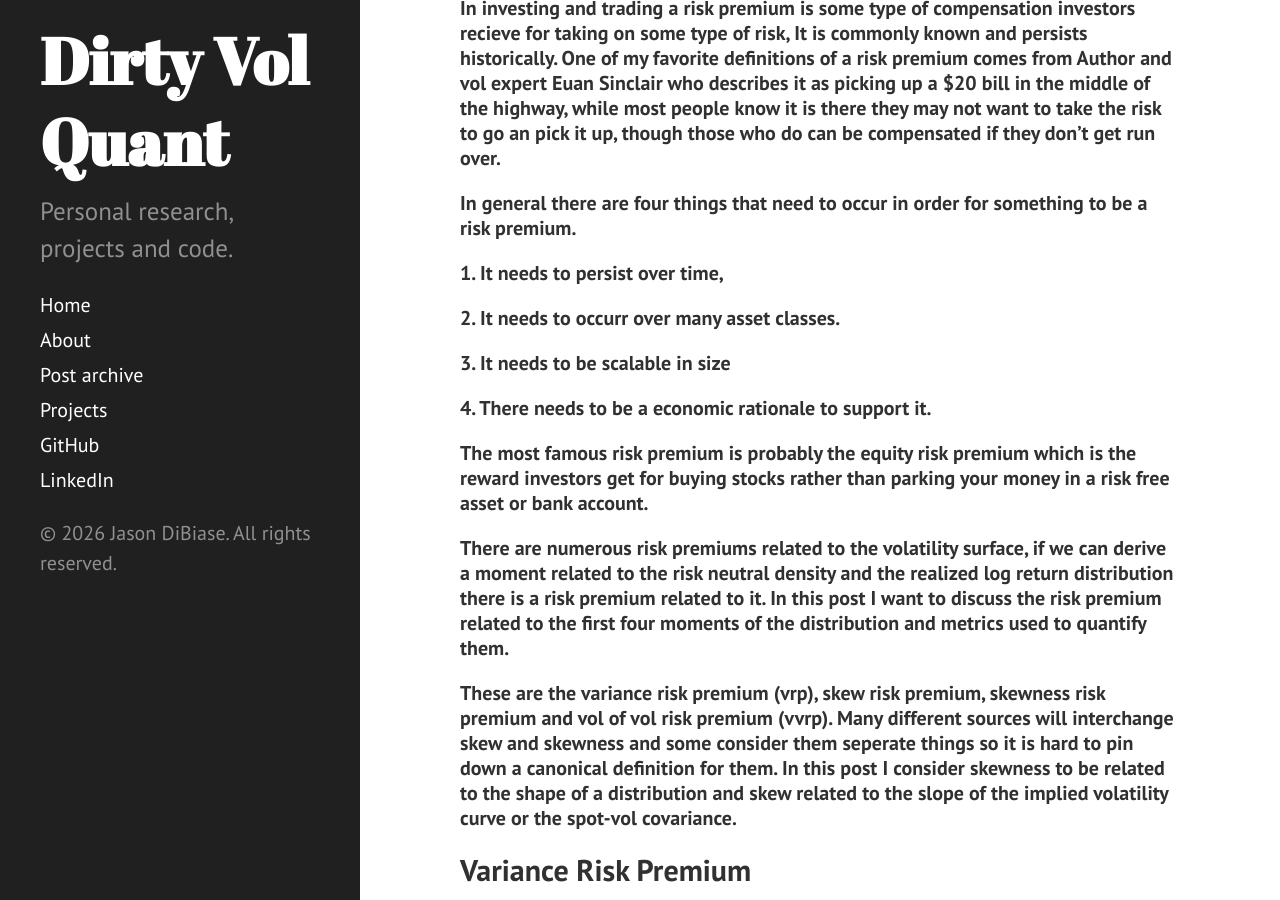
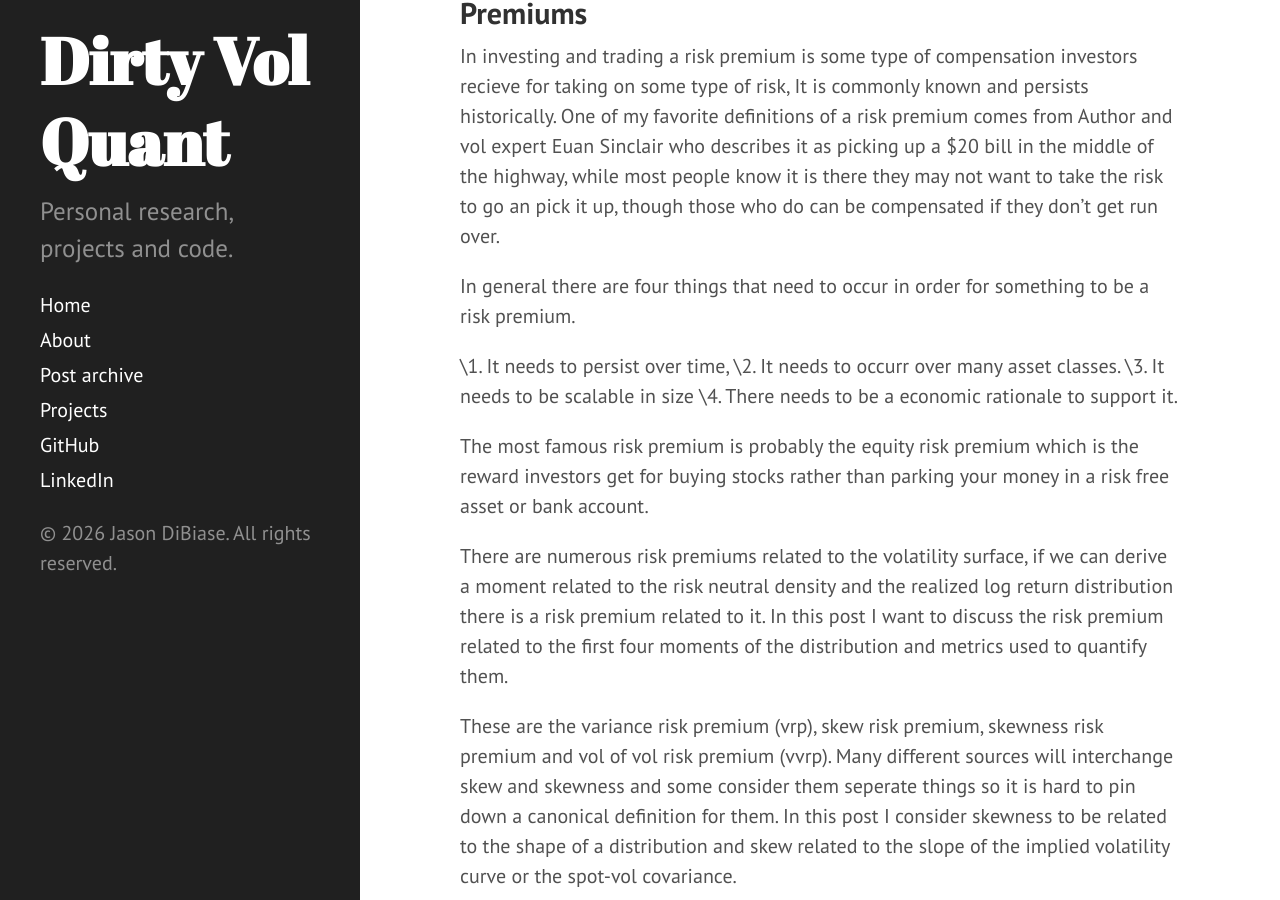
Before and after one commit to dibiasej/dibiasej.github.io, a Jekyll site: the page built from _posts/2026-05-24-Volatility-Surface-Risk-Premiums.md, in a window 1280 px wide and 900 px high, scrolled down 604 px. Built offline with Jekyll 4.4.1, drawn with Linux system fonts in a browser that asks for light colours; Markdown is read by kramdown in place of the engine named in the settings.

```diff
--- a/_posts/2026-05-24-Volatility-Surface-Risk-Premiums.md
+++ b/_posts/2026-05-24-Volatility-Surface-Risk-Premiums.md
@@ -6,28 +6,28 @@
 
 ## Intro
 
-##### Hi all, this is my first shot at writing and hopefully something I will continue to do. I plan on adding many posts about volatility, derivatvies and other quant finance related topics and maybe some cs and math topics as well. I am by no means a seasoned proffesional and currently still in my learning journey so if you see something in any of my posts you disagree with or think is blatantly wrong please share with me, also if you just want to reach out and connect my dms on LinkedIn and X are always open. If you are a seasoned proffesional and did somehow end up here please don't hesitate to call me out on any stupid things I may be saying, this is a learning journey and I hope myself and the readers can get something out of it. All of the code and charts in this post can be found on my github, you can look at Volatility-Surface-Risk-Premiums for results related to this post and py_op for the backend calculations. Now onto the good stuff, were going to look into risk premiums specifically related to volatility surfaces.
+Hi all, this is my first shot at writing and hopefully something I will continue to do. I plan on adding many posts about volatility, derivatvies and other quant finance related topics and maybe some cs and math topics as well. I am by no means a seasoned proffesional and currently still in my learning journey so if you see something in any of my posts you disagree with or think is blatantly wrong please share with me, also if you just want to reach out and connect my dms on LinkedIn and X are always open. If you are a seasoned proffesional and did somehow end up here please don't hesitate to call me out on any stupid things I may be saying, this is a learning journey and I hope myself and the readers can get something out of it. All of the code and charts in this post can be found on my github, you can look at Volatility-Surface-Risk-Premiums for results related to this post and py_op for the backend calculations. Now onto the good stuff, were going to look into risk premiums specifically related to volatility surfaces.
 
 ## Premiums
-###### In investing and trading a risk premium is some type of compensation investors recieve for taking on some type of risk, It is commonly known and persists historically. One of my favorite definitions of a risk premium comes from Author and vol expert Euan Sinclair who describes it as picking up a $20 bill in the middle of the highway, while most people know it is there they may not want to take the risk to go an pick it up, though those who do can be compensated if they don't get run over.
+In investing and trading a risk premium is some type of compensation investors recieve for taking on some type of risk, It is commonly known and persists historically. One of my favorite definitions of a risk premium comes from Author and vol expert Euan Sinclair who describes it as picking up a $20 bill in the middle of the highway, while most people know it is there they may not want to take the risk to go an pick it up, though those who do can be compensated if they don't get run over.
 
-###### In general there are four things that need to occur in order for something to be a risk premium.
+In general there are four things that need to occur in order for something to be a risk premium.
 
-##### 1. It needs to persist over time,
-##### 2. It needs to occurr over many asset classes.
-##### 3. It needs to be scalable in size
-##### 4. There needs to be a economic rationale to support it.
+\1. It needs to persist over time,
+\2. It needs to occurr over many asset classes.
+\3. It needs to be scalable in size
+\4. There needs to be a economic rationale to support it.
 
-###### The most famous risk premium is probably the equity risk premium which is the reward investors get for buying stocks rather than parking your money in a risk free asset or bank account.
+The most famous risk premium is probably the equity risk premium which is the reward investors get for buying stocks rather than parking your money in a risk free asset or bank account.
 
-###### There are numerous risk premiums related to the volatility surface, if we can derive a moment related to the risk neutral density and the realized log return distribution there is a risk premium related to it. In this post I want to discuss the risk premium related to the first four moments of the distribution and metrics used to quantify them.
+There are numerous risk premiums related to the volatility surface, if we can derive a moment related to the risk neutral density and the realized log return distribution there is a risk premium related to it. In this post I want to discuss the risk premium related to the first four moments of the distribution and metrics used to quantify them.
 
-###### These are the variance risk premium (vrp), skew risk premium, skewness risk premium and vol of vol risk premium (vvrp). Many different sources will interchange skew and skewness and some consider them seperate things so it is hard to pin down a canonical definition for them. In this post I consider skewness to be related to the shape of a distribution and skew related to the slope of the implied volatility curve or the spot-vol covariance.
+These are the variance risk premium (vrp), skew risk premium, skewness risk premium and vol of vol risk premium (vvrp). Many different sources will interchange skew and skewness and some consider them seperate things so it is hard to pin down a canonical definition for them. In this post I consider skewness to be related to the shape of a distribution and skew related to the slope of the implied volatility curve or the spot-vol covariance.
 
 ## Variance Risk Premium
 
-###### In the world of options and volatility this is by far the most commonly known risk premium and is measured by the difference in implied volatility and realized volatility. We can measure realized volatility as the sume of the squared log returns and for the implied component I find it is best to use the fixed leg of the corresponding maturities variance swap which is approximated using a list of otm puts and calls.
+In the world of options and volatility this is by far the most commonly known risk premium and is measured by the difference in implied volatility and realized volatility. We can measure realized volatility as the sume of the squared log returns and for the implied component I find it is best to use the fixed leg of the corresponding maturities variance swap which is approximated using a list of otm puts and calls.
 
-###### In the below images we have the 21 day rolling realized volatility and three metrics for our implied part, a rolling iv, the rolling fixed leg of a variance swap and the instantaneous vol calculated from the GVV model (more on this in a future post). These are all calculated from a linear interpolation of the 30 dte closest maturity options.
+In the below images we have the 21 day rolling realized volatility and three metrics for our implied part, a rolling iv, the rolling fixed leg of a variance swap and the instantaneous vol calculated from the GVV model (more on this in a future post). These are all calculated from a linear interpolation of the 30 dte closest maturity options.
 
 ![Realized Volatility](/assets/images/SPY-Rolling-Realized-Vol-Risk-Premium-Post.png)
```
